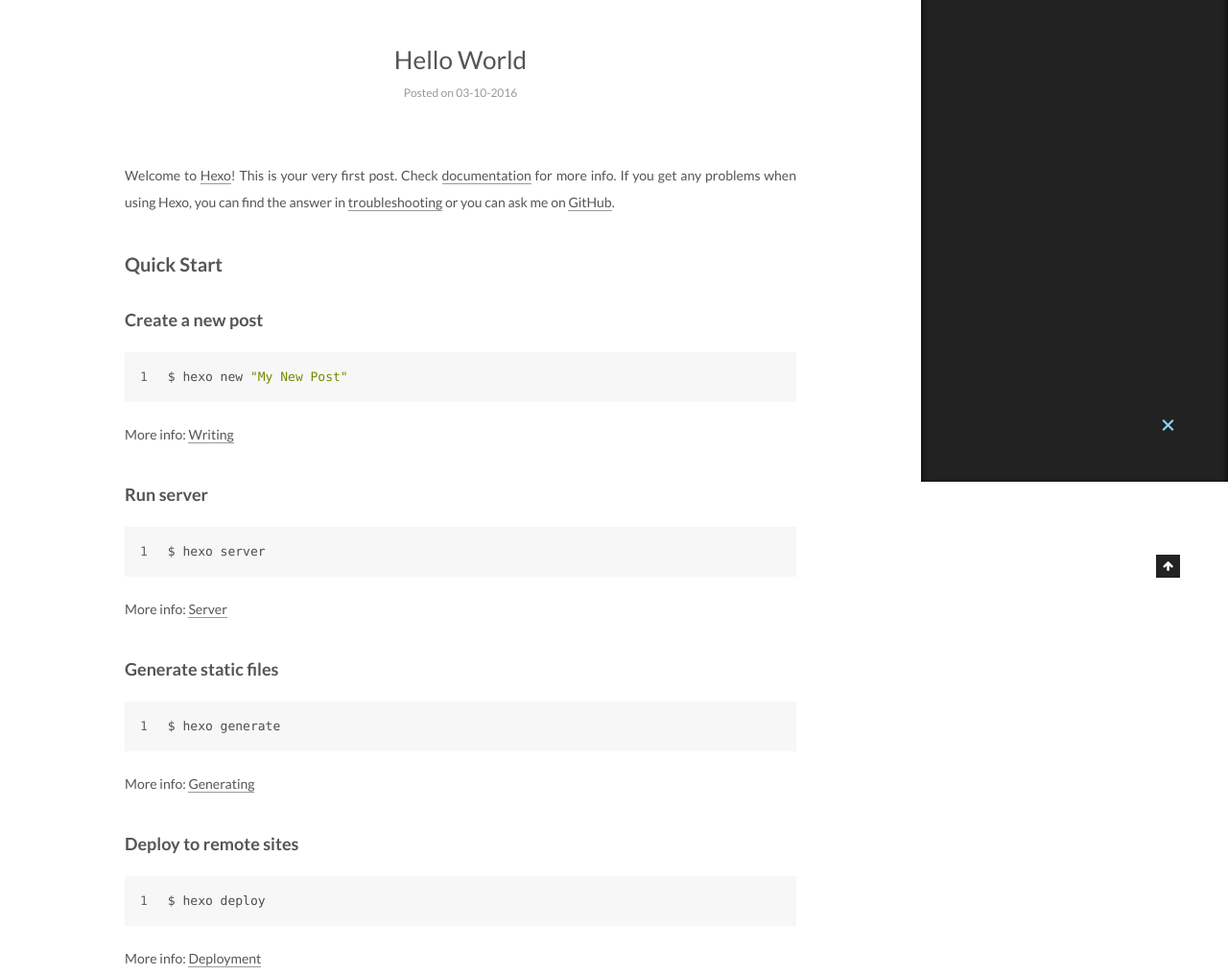
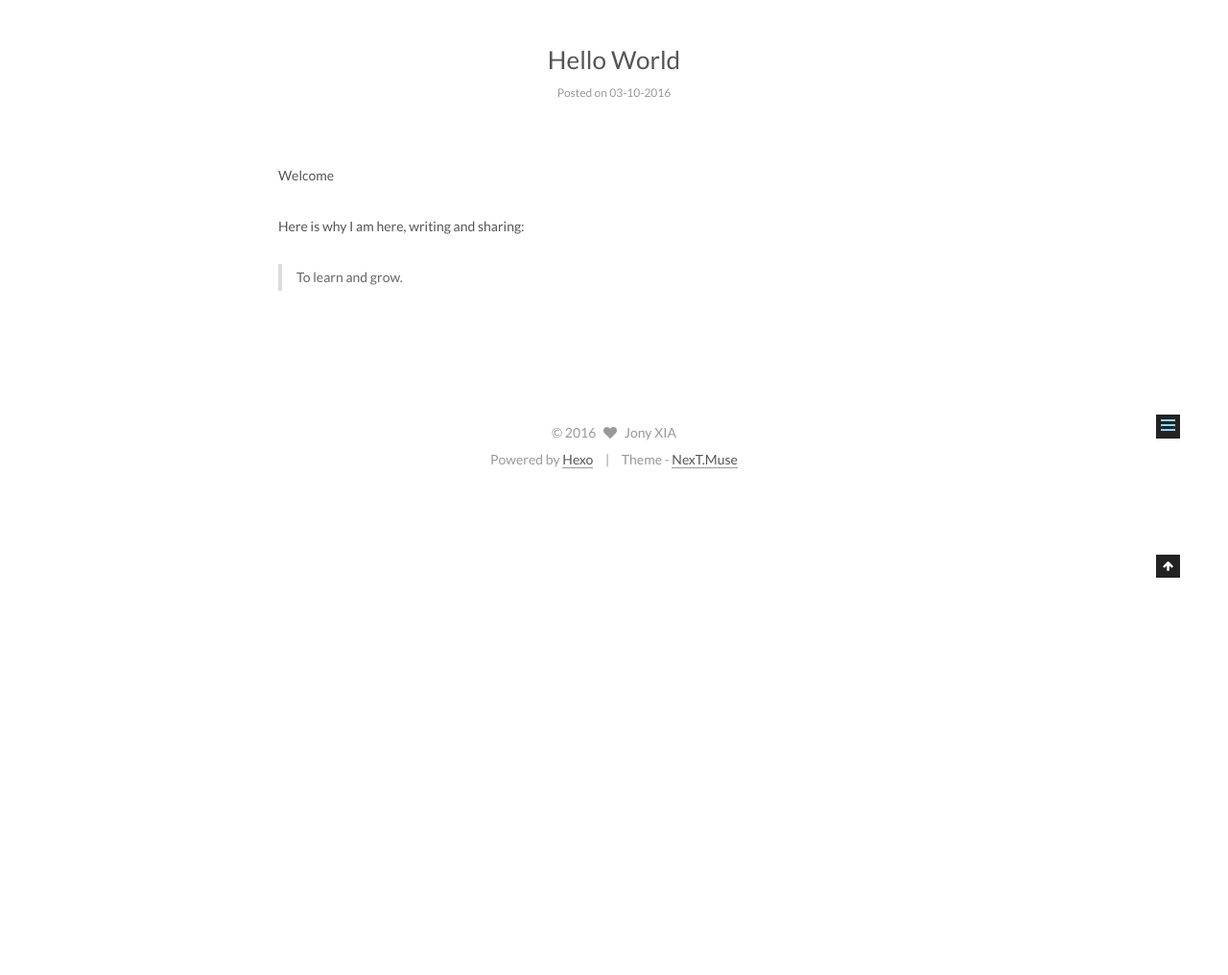
Before and after one commit to jonyxia/jonyxia.github.io, a plain HTML site: page 2016/10/03/hello-world/index.html in a window 1280 px wide. Shown: the part 298-1314 px from the top of the page at 96% size. After the commit the page ends 811 px from the top, so only its background shows below. Drawn offline with Linux system fonts and the light colour scheme.

Commit message:
Site updated: 2016-10-03 10:53:49

```diff
--- a/2016/10/03/hello-world/index.html
+++ b/2016/10/03/hello-world/index.html
@@ -84,19 +84,25 @@
 
 
 
-<meta name="description" content="Welcome to Hexo! This is your very first post. Check documentation for more info. If you get any problems when using Hexo, you can find the answer in troubleshooting or you can ask me on GitHub.
-Quick">
+<meta name="description" content="Welcome
+Here is why I am here, writing and sharing:
+
+To learn and grow.">
 <meta property="og:type" content="article">
 <meta property="og:title" content="Hello World">
 <meta property="og:url" content="https://jonyxia.github.io/2016/10/03/hello-world/index.html">
 <meta property="og:site_name" content="Jony XIA's Journey">
-<meta property="og:description" content="Welcome to Hexo! This is your very first post. Check documentation for more info. If you get any problems when using Hexo, you can find the answer in troubleshooting or you can ask me on GitHub.
-Quick">
-<meta property="og:updated_time" content="2016-10-02T23:23:38.000Z">
+<meta property="og:description" content="Welcome
+Here is why I am here, writing and sharing:
+
+To learn and grow.">
+<meta property="og:updated_time" content="2016-10-02T23:53:20.000Z">
 <meta name="twitter:card" content="summary">
 <meta name="twitter:title" content="Hello World">
-<meta name="twitter:description" content="Welcome to Hexo! This is your very first post. Check documentation for more info. If you get any problems when using Hexo, you can find the answer in troubleshooting or you can ask me on GitHub.
-Quick">
+<meta name="twitter:description" content="Welcome
+Here is why I am here, writing and sharing:
+
+To learn and grow.">
 
 
 
@@ -279,15 +285,11 @@
 
 
 
-        <p>Welcome to <a href="https://hexo.io/" target="_blank" rel="external">Hexo</a>! This is your very first post. Check <a href="https://hexo.io/docs/" target="_blank" rel="external">documentation</a> for more info. If you get any problems when using Hexo, you can find the answer in <a href="https://hexo.io/docs/troubleshooting.html" target="_blank" rel="external">troubleshooting</a> or you can ask me on <a href="https://github.com/hexojs/hexo/issues" target="_blank" rel="external">GitHub</a>.</p>
-<h2 id="Quick-Start"><a href="#Quick-Start" class="headerlink" title="Quick Start"></a>Quick Start</h2><h3 id="Create-a-new-post"><a href="#Create-a-new-post" class="headerlink" title="Create a new post"></a>Create a new post</h3><figure class="highlight bash"><table><tr><td class="gutter"><pre><div class="line">1</div></pre></td><td class="code"><pre><div class="line">$ hexo new <span class="string">"My New Post"</span></div></pre></td></tr></table></figure>
-<p>More info: <a href="https://hexo.io/docs/writing.html" target="_blank" rel="external">Writing</a></p>
-<h3 id="Run-server"><a href="#Run-server" class="headerlink" title="Run server"></a>Run server</h3><figure class="highlight bash"><table><tr><td class="gutter"><pre><div class="line">1</div></pre></td><td class="code"><pre><div class="line">$ hexo server</div></pre></td></tr></table></figure>
-<p>More info: <a href="https://hexo.io/docs/server.html" target="_blank" rel="external">Server</a></p>
-<h3 id="Generate-static-files"><a href="#Generate-static-files" class="headerlink" title="Generate static files"></a>Generate static files</h3><figure class="highlight bash"><table><tr><td class="gutter"><pre><div class="line">1</div></pre></td><td class="code"><pre><div class="line">$ hexo generate</div></pre></td></tr></table></figure>
-<p>More info: <a href="https://hexo.io/docs/generating.html" target="_blank" rel="external">Generating</a></p>
-<h3 id="Deploy-to-remote-sites"><a href="#Deploy-to-remote-sites" class="headerlink" title="Deploy to remote sites"></a>Deploy to remote sites</h3><figure class="highlight bash"><table><tr><td class="gutter"><pre><div class="line">1</div></pre></td><td class="code"><pre><div class="line">$ hexo deploy</div></pre></td></tr></table></figure>
-<p>More info: <a href="https://hexo.io/docs/deployment.html" target="_blank" rel="external">Deployment</a></p>
+        <p>Welcome</p>
+<p>Here is why I am here, writing and sharing:</p>
+<blockquote>
+<p>To learn and grow.</p>
+</blockquote>
 
 
     </div>
@@ -405,7 +407,7 @@
 
 
 
-              <div class="post-toc-content"><ol class="nav"><li class="nav-item nav-level-2"><a class="nav-link" href="#Quick-Start"><span class="nav-number">1.</span> <span class="nav-text">Quick Start</span></a><ol class="nav-child"><li class="nav-item nav-level-3"><a class="nav-link" href="#Create-a-new-post"><span class="nav-number">1.1.</span> <span class="nav-text">Create a new post</span></a></li><li class="nav-item nav-level-3"><a class="nav-link" href="#Run-server"><span class="nav-number">1.2.</span> <span class="nav-text">Run server</span></a></li><li class="nav-item nav-level-3"><a class="nav-link" href="#Generate-static-files"><span class="nav-number">1.3.</span> <span class="nav-text">Generate static files</span></a></li><li class="nav-item nav-level-3"><a class="nav-link" href="#Deploy-to-remote-sites"><span class="nav-number">1.4.</span> <span class="nav-text">Deploy to remote sites</span></a></li></ol></li></ol></div>
+              <p class="post-toc-empty">This post does not have a Table of Contents</p>
 
           </div>
         </section>
--- a/css/main.css
+++ b/css/main.css
@@ -1548,7 +1548,7 @@
   width: 4px;
   height: 4px;
   border-radius: 50%;
-  background: #818bff;
+  background: #e7ffff;
 }
 .links-of-blogroll {
   font-size: 13px;
```
Also changed, not shown: index.html (+5 -9 lines).
